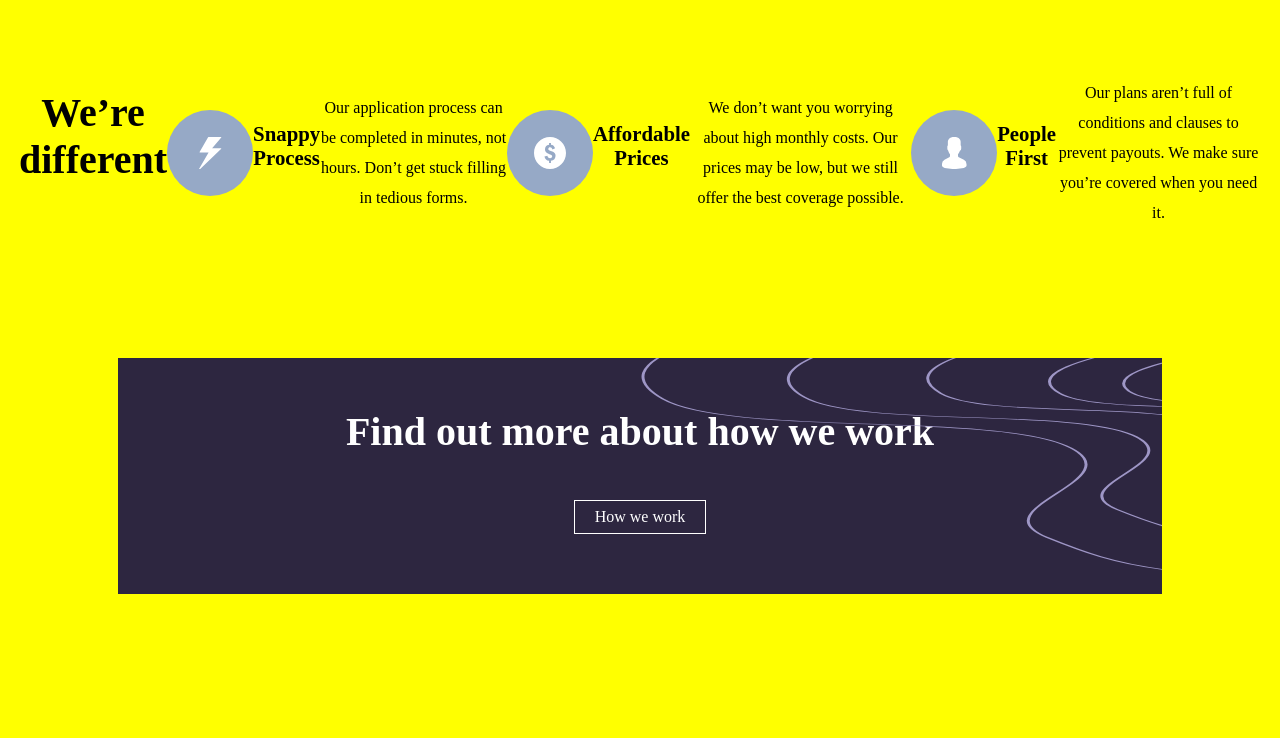
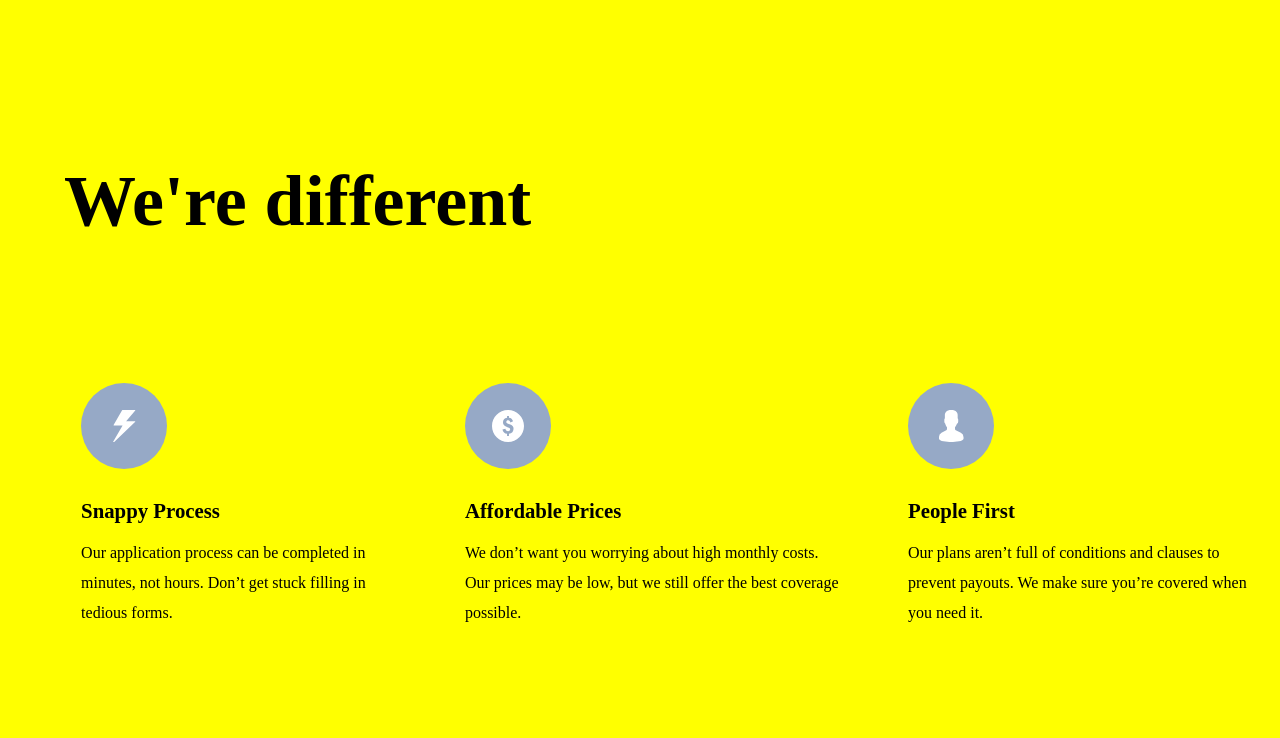
Before and after one commit to Webothdo/insure-landing-page-master, a plain HTML site: page index.html in a window 1280 px wide. Shown: the part 818-1556 px from the top of the page. Drawn offline with Linux system fonts and the light colour scheme; a web font is replaced by a local one.

Commit message:
feature testing "desktop"

```diff
--- a/App.css
+++ b/App.css
@@ -23,7 +23,7 @@ header {
     height: 10vh;
 }
 
-.desk-main, .desk-main-img {
+.desk-main, .desk-main-img, #features-header-desk {
     display: none;
 }
 
@@ -226,7 +226,7 @@ footer p {
     body {
         background-color: yellow;
     }
-    .dropdown, main, #header-image {
+    .dropdown, main, #header-image, #features-header  {
         display: none;
     }
 
@@ -315,4 +315,23 @@ footer p {
         display: none;
     }
 
+    #features-header-desk {
+        display: block;
+        font-size: 4.5rem;
+        margin-left: 5%;
+        text-align: left;
+        margin-top: 15%;
     }
+
+    .features-container {
+        display: flex;
+        flex-direction: column;
+        align-items: flex-start;
+        margin-left: 5%;
+    }
+
+    .features-container p {
+        text-align: left;
+    }
+
+    }
--- a/index.html
+++ b/index.html
@@ -61,20 +61,27 @@
       plan that’s right for you. Ensure you and your loved ones are protected.</p>
     <a class="default-button">VIEW PLANS</a>
   </main>
+  <h2 id="features-header-desk">We're different</h2>
   <section class="features">
     <div class="line-break"></div>
     <h2 id="features-header">We’re different</h2>
+    <div class="features-container">
       <img src="/images/icon-snappy-process.svg" alt="">
       <h3>Snappy Process</h3>
       <p>Our application process can be completed in minutes, not hours. Don’t get stuck filling in tedious forms.</p>
+    </div>
+    <div class="features-container">
       <img src="/images/icon-affordable-prices.svg" alt="">
       <h3>Affordable Prices</h3>
-    <p>We don’t want you worrying about high monthly costs. Our prices may be low, but we still offer the best coverage
-      possible.</p>
+      <p>We don’t want you worrying about high monthly costs. Our prices may be low, but we still offer the best
+        coverage possible.</p>
+    </div>
+    <div class="features-container">
       <img src="/images/icon-people-first.svg" alt="">
       <h3>People First</h3>
-    <p>Our plans aren’t full of conditions and clauses to prevent payouts. We make sure you’re covered when you need it.
-    </p>
+      <p>Our plans aren’t full of conditions and clauses to prevent payouts. We make sure you’re covered when you need
+        it. </p>
+    </div>
   </section>
   <div class="cta-container">
     <div class="call-to-action">
```
Lines whose indentation alone changed are shown as unchanged.
